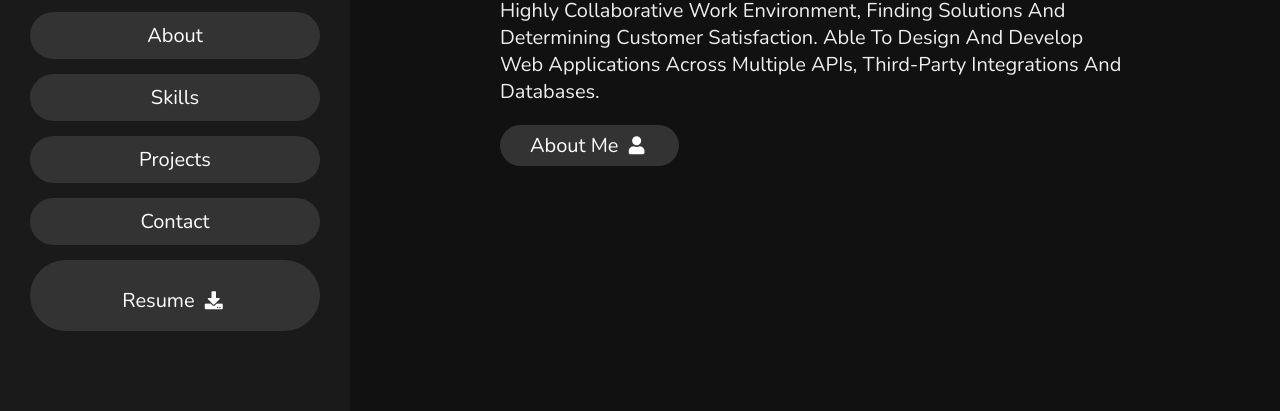
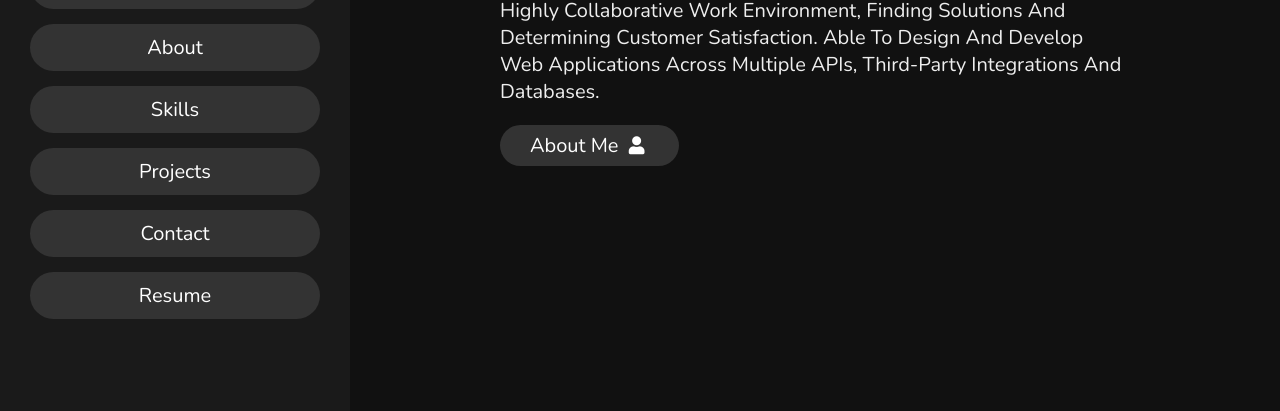
Before and after one commit to faisalpinitod/faisalpinitod.github.io, a website: page index.html in a window 1280 px wide. Shown: the part 389-800 px from the top of the page. Drawn offline with nearby package versions, Linux system fonts and the light colour scheme.

Commit message:
completed

```diff
--- a/index.html
+++ b/index.html
@@ -53,20 +53,11 @@
           </li>
           <li><a href="#projects" class="nav-link projects">projects</a></li>
           <li><a href="#contact" class="nav-link contact">contact</a></li>
-          <li  class="nav-link resume" >
-            <!-- <a id="resume-button-1"
+          <li onclick="resume()" class="nav-link resume" >
+            <a id="resume-button-1"
              href="Shahfaisal_Pinitod_Resume.pdf"
             target="_blank"
-            download="/Shahfaisal_Pinitod_Resume.pdf">Resume</a> -->
-
-            <a onclick="resume()"
-          id="resume-link-1"
-            href="Shahfaisal_Pinitod_Resume.pdf"
-
-            download="/Shahfaisal_Pinitod_Resume.pdf"
-            ><button  id="resume-button-1" class="btn">
-              Resume <i class="fas fa-download"></i></button
-          ></a>
+            download="/Shahfaisal_Pinitod_Resume.pdf">Resume</a>
         </li>
         </ul>
       </nav>
@@ -116,7 +107,7 @@
             href="Shahfaisal_Pinitod_Resume.pdf"
 
             download="/Shahfaisal_Pinitod_Resume.pdf"
-            ><button onclick="resume()"  id="resume-button-2" class="btn">
+            ><button onclick="resume()" class="btn" id="resume-button-2" class="nav-link resume">
               Resume <i class="fas fa-download"></i></button
           ></a>
         </div>
```
